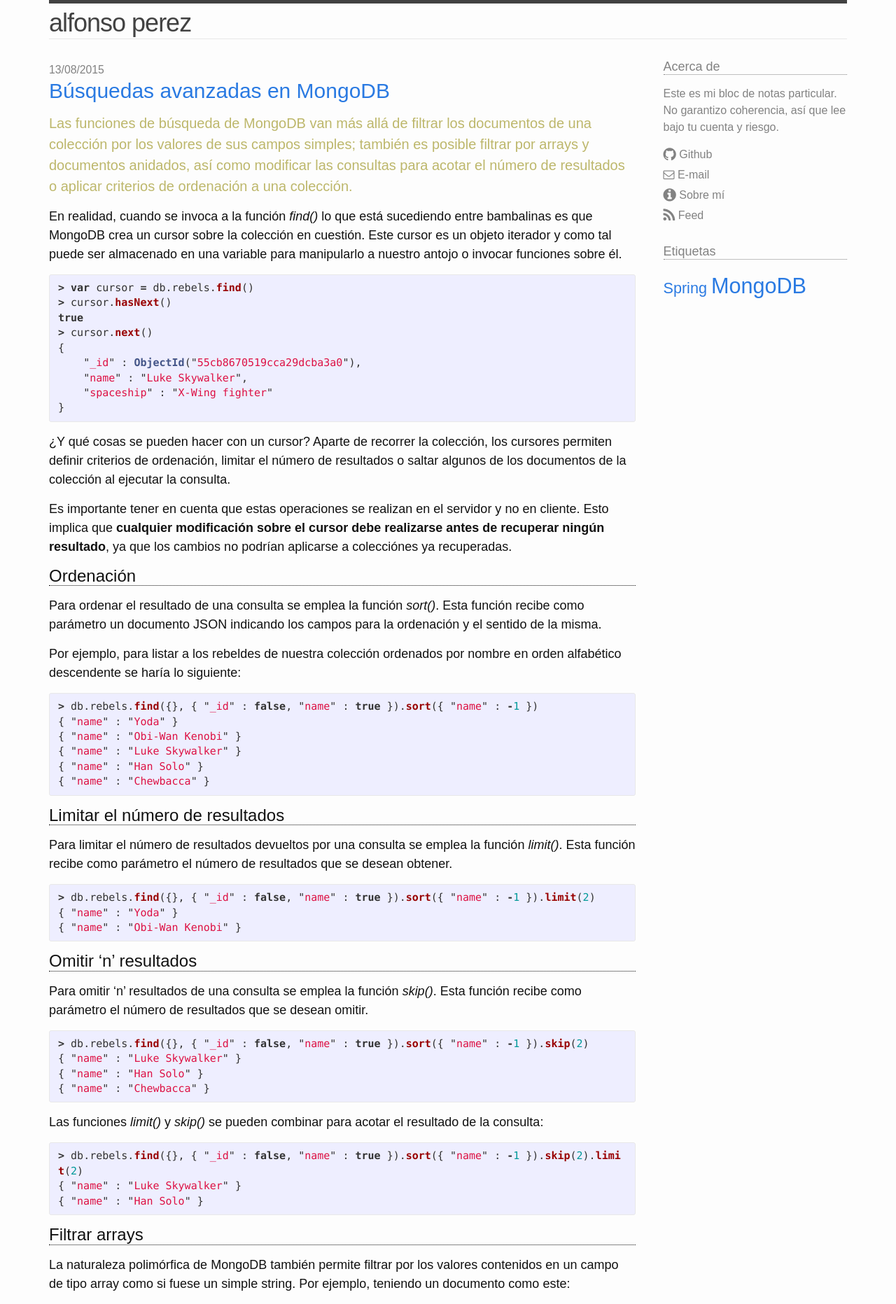
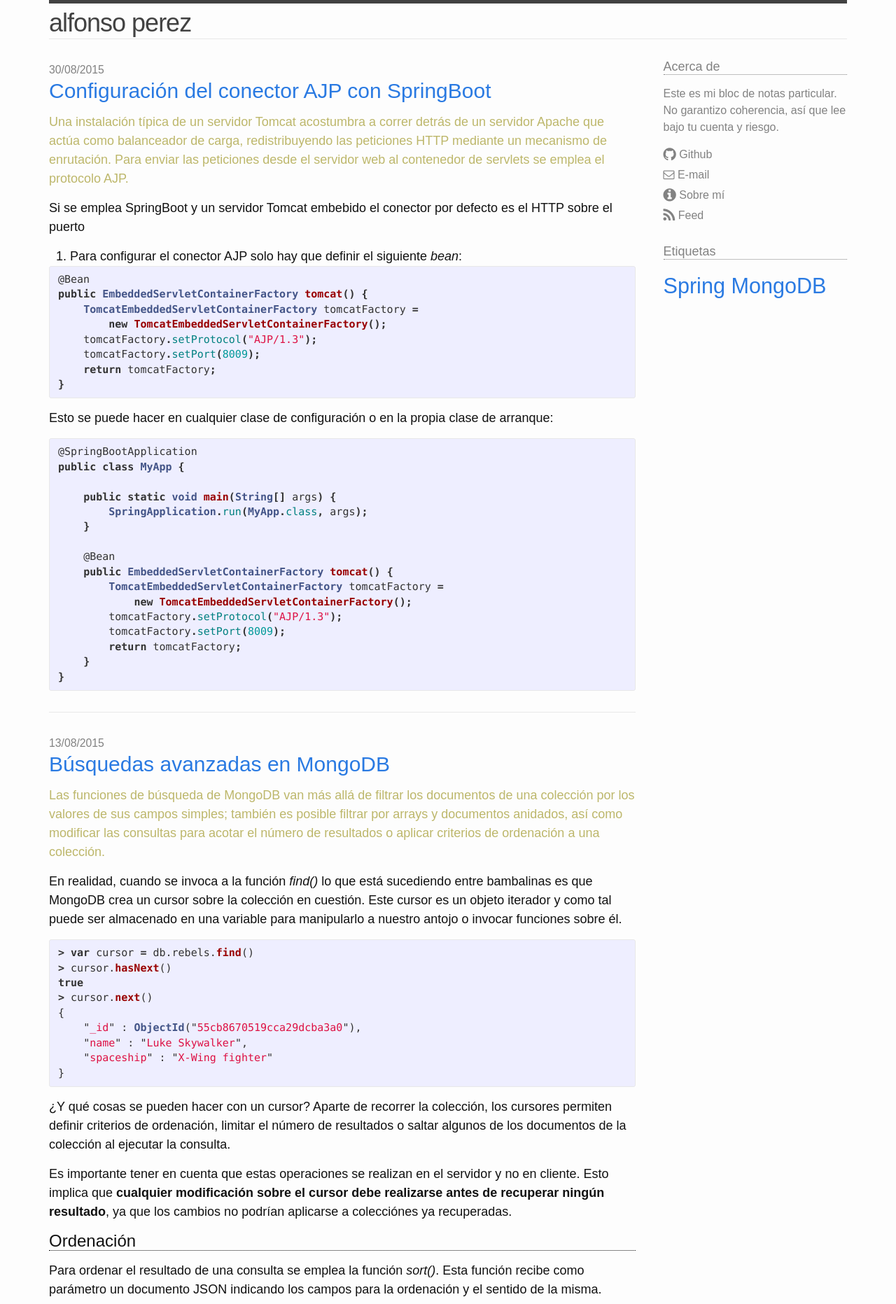
Before and after one commit to megalomono/megalomono.github.io, a Jekyll site: the page built from index.html, in a window 1280 px wide. Shown: the top 1863 px of the page at 70% size. Built offline with Jekyll 4.4.1, drawn with Linux system fonts in a browser that asks for light colours; the list of posts is cut into pages by our own code; some of the changed text lies outside the part shown.

Commit message:
Configuración AJP en SpringBoot

```diff
--- a/_posts/2015-07-02-multiple-security-filters-with-springboot.md
+++ b/_posts/2015-07-02-multiple-security-filters-with-springboot.md
@@ -4,7 +4,7 @@
 date: 2015-07-02
 tags: Spring
 ---
-En una aplicación web típica suelen realizarse dos tipos de peticiones: las que recargan la página
+En una aplicación web típica suelen realizarse dos tipos de peticiones: las que provocan una recarga de la página
 completa y las peticiones AJAX. Estas dos variantes requieren un control de seguridad distinto, ya que
 mientras una petición de carga de página será redirigida en caso de no cumplir los criterios de seguridad,
 una petición ajax debe recibir como respuesta un error 401.
--- /dev/null
+++ b/_posts/2015-08-30-ajp-config-with-springboot.md
@@ -0,0 +1,44 @@
+---
+layout: post
+title: "Configuración del conector AJP con SpringBoot"
+date: 2015-08-30
+tags: Spring
+---
+Una instalación típica de un servidor Tomcat acostumbra a correr detrás de un servidor Apache que actúa
+como balanceador de carga, redistribuyendo las peticiones HTTP mediante un mecanismo de enrutación. Para
+enviar las peticiones desde el servidor web al contenedor de servlets se emplea el protocolo AJP.
+
+Si se emplea SpringBoot y un servidor Tomcat embebido el conector por defecto es el HTTP sobre el puerto
+8080. Para configurar el conector AJP solo hay que definir el siguiente *bean*:
+
+{% highlight java %}
+@Bean
+public EmbeddedServletContainerFactory tomcat() {
+    TomcatEmbeddedServletContainerFactory tomcatFactory =
+        new TomcatEmbeddedServletContainerFactory();
+    tomcatFactory.setProtocol("AJP/1.3");
+    tomcatFactory.setPort(8009);
+    return tomcatFactory;
+}
+{% endhighlight %}
+
+Esto se puede hacer en cualquier clase de configuración o en la propia clase de arranque:
+
+{% highlight java %}
+@SpringBootApplication
+public class MyApp {
+
+    public static void main(String[] args) {
+        SpringApplication.run(MyApp.class, args);
+    }
+
+    @Bean
+    public EmbeddedServletContainerFactory tomcat() {
+        TomcatEmbeddedServletContainerFactory tomcatFactory =
+            new TomcatEmbeddedServletContainerFactory();
+        tomcatFactory.setProtocol("AJP/1.3");
+        tomcatFactory.setPort(8009);
+        return tomcatFactory;
+    }
+}
+{% endhighlight %}
--- a/_sass/_styles.scss
+++ b/_sass/_styles.scss
@@ -124,7 +124,6 @@
 
     > p:first-child {
         color: darkkhaki;
-        font-size: 20px;
     }
 }
 
```
